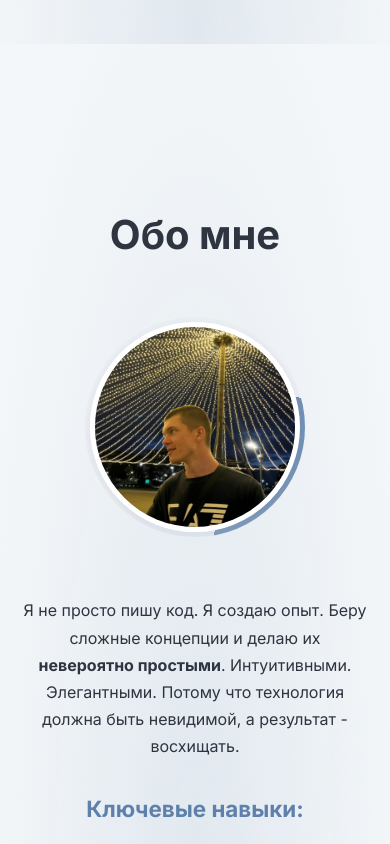
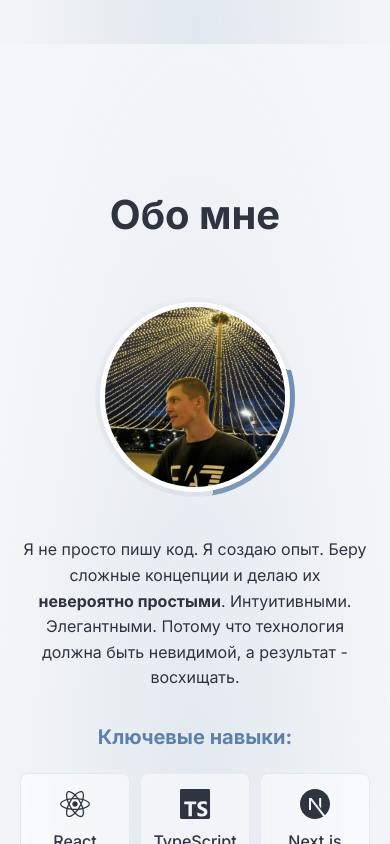
Before and after one commit to vladislavprozorov/my-portfolio, a React (Vite) app: page / in a window 390 px wide. Shown: the part 800-1644 px from the top of the page. Built offline with nearby package versions, Linux system fonts and the light colour scheme.

Commit message:
Add about section

```diff
--- a/src/components/About/About.module.css
+++ b/src/components/About/About.module.css
@@ -1,6 +1,6 @@
 /* src/components/About/About.module.css */
 
-/* --- Анимация для рамки --- */
+/* --- Ваши основные стили (без изменений) --- */
 @keyframes glowing {
   0% { transform: rotate(0deg); }
   100% { transform: rotate(360deg); }
@@ -9,16 +9,15 @@
 .aboutSection {
   position: relative;
   z-index: 2;
-  overflow: hidden; /* Чтобы свечение не выходило за пределы секции на мобилках */
+  overflow: hidden;
 }
 
 .aboutContent {
   display: flex;
-  align-items: center; /* Центрируем по вертикали */
+  align-items: center;
   gap: 60px;
 }
 
-/* --- Стили для фото и анимированной рамки --- */
 .imageWrapper {
   flex-shrink: 0;
 }
@@ -28,8 +27,8 @@
   width: 280px;
   height: 280px;
   border-radius: 50%;
-  padding: 5px; /* Отступ, чтобы свечение было видно */
-  overflow: hidden; /* Скрываем части псевдо-элемента, выходящие за круг */
+  padding: 5px;
+  overflow: hidden;
 }
 
 .glowWrapper::before {
@@ -37,7 +36,7 @@
   position: absolute;
   top: 50%;
   left: 50%;
-  width: 200%; /* Увеличиваем, чтобы градиент был плавным при вращении */
+  width: 200%;
   height: 200%;
   z-index: 0;
   background: conic-gradient(
@@ -51,7 +50,7 @@
 }
 
 .profileImage {
-  position: relative; /* Чтобы было над псевдо-элементом */
+  position: relative;
   z-index: 1;
   width: 100%;
   height: 100%;
@@ -61,7 +60,6 @@
   box-shadow: 0 5px 20px rgba(var(--border-rgb), 0.1);
 }
 
-/* --- Стили для текстового блока и навыков --- */
 .textWrapper {
   flex: 1;
 }
@@ -80,13 +78,12 @@
 
 .skillsGrid {
   display: grid;
-  /* Адаптивная сетка: минимум 120px, максимум - сколько влезет */
   grid-template-columns: repeat(auto-fit, minmax(120px, 1fr));
   gap: 15px;
 }
 
 .skillCard {
-  background-color: rgba(var(--card-bg-rgb), 0.5); /* Полупрозрачный фон */
+  background-color: rgba(var(--card-bg-rgb), 0.5);
   border: 1px solid var(--border-color);
   border-radius: 8px;
   padding: 15px;
@@ -96,7 +93,7 @@
   justify-content: center;
   gap: 10px;
   font-weight: 500;
-  backdrop-filter: blur(5px); /* Эффект "матового стекла", если фон секции прозрачный */
+  backdrop-filter: blur(5px);
   transition: all 0.3s ease;
   color: var(--text-color);
 }
@@ -109,24 +106,55 @@
   color: var(--primary-color);
 }
 
-/* --- Адаптивность --- */
+/* --- МОБИЛЬНАЯ ОПТИМИЗАЦИЯ --- */
+
+/* 1. Брейкпоинт для планшетов и большинства смартфонов */
 @media (max-width: 900px) {
   .aboutContent {
+    /* Перестраиваем layout в вертикальный */
     flex-direction: column;
+    /* Уменьшаем разрыв между фото и текстом, чтобы секция не была слишком растянутой */
+    gap: 40px;
+    /* Центрируем текст, так как он теперь под фото */
     text-align: center;
+  }
+
+  .glowWrapper {
+    /* Пропорционально уменьшаем фото, чтобы оно не доминировало на экране */
+    width: 240px;
+    height: 240px;
   }
 }
 
+/* 2. Брейкпоинт для маленьких смартфонов */
 @media (max-width: 480px) {
+  .aboutSection {
+    /* Уменьшаем вертикальные отступы секции на самых маленьких экранах */
+    padding-top: 60px;
+    padding-bottom: 60px;
+  }
+
   .glowWrapper {
-        width: 220px;
-        height: 220px;
+    /* Еще немного уменьшаем фото */
+    width: 200px;
+    height: 200px;
   }
+
   .bio {
+    /* Уменьшаем шрифт основного текста для лучшей читаемости */
     font-size: 1rem;
+    line-height: 1.6; /* Слегка уменьшаем межстрочный интервал */
   }
+
+  .skillsTitle {
+    /* Уменьшаем заголовок навыков */
+    font-size: 1.25rem;
+  }
+
   .skillsGrid {
+    /* Уменьшаем минимальный размер карточек, чтобы 2-3 влезали в ряд */
     grid-template-columns: repeat(auto-fit, minmax(100px, 1fr));
+    /* Уменьшаем отступ между карточками */
     gap: 10px;
   }
 }
```
Lines whose indentation alone changed are shown as unchanged.
